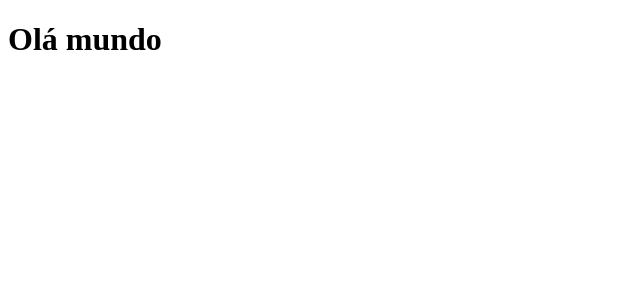
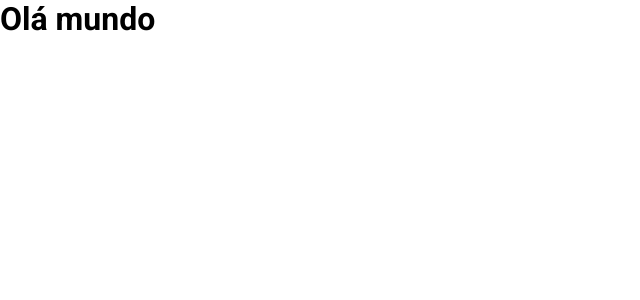
Before and after one commit to rafaelsulimann/desafio-dsfilter, a React (Vite) app: page / in a window 1280 px wide. Shown: the top 300 px of the page, without its empty margins (0-640 px from the left). Built offline with nearby package versions, Linux system fonts and the light colour scheme.

Commit message:
Initial CSS configs

```diff
--- a/index.html
+++ b/index.html
@@ -4,6 +4,12 @@
     <meta charset="UTF-8" />
     <link rel="icon" type="image/svg+xml" href="/vite.svg" />
     <meta name="viewport" content="width=device-width, initial-scale=1.0" />
+    <link rel="preconnect" href="https://fonts.googleapis.com" />
+    <link rel="preconnect" href="https://fonts.gstatic.com" crossorigin />
+    <link
+      href="https://fonts.googleapis.com/css2?family=Roboto:wght@400;700&display=swap"
+      rel="stylesheet"
+    />
     <title>Desafio DSFilter</title>
   </head>
   <body>
--- a/src/index.scss
+++ b/src/index.scss
@@ -0,0 +1,23 @@
+:root {
+    --green-color: #55BC04;
+    --white-color: #fff;
+    --gray-color: #C2C2C2;
+    --black-color: #6F6F6F;
+}
+
+* {
+    margin: 0px;
+    padding: 0px;
+    box-sizing: border-box;
+    font-family: 'Roboto', sans-serif;
+}
+
+header {
+    min-height: 70px;
+    background-color: var(--green-color);
+    color: var(--white-color);
+}
+
+main {
+    background-color: var(--black-color);
+}
```
